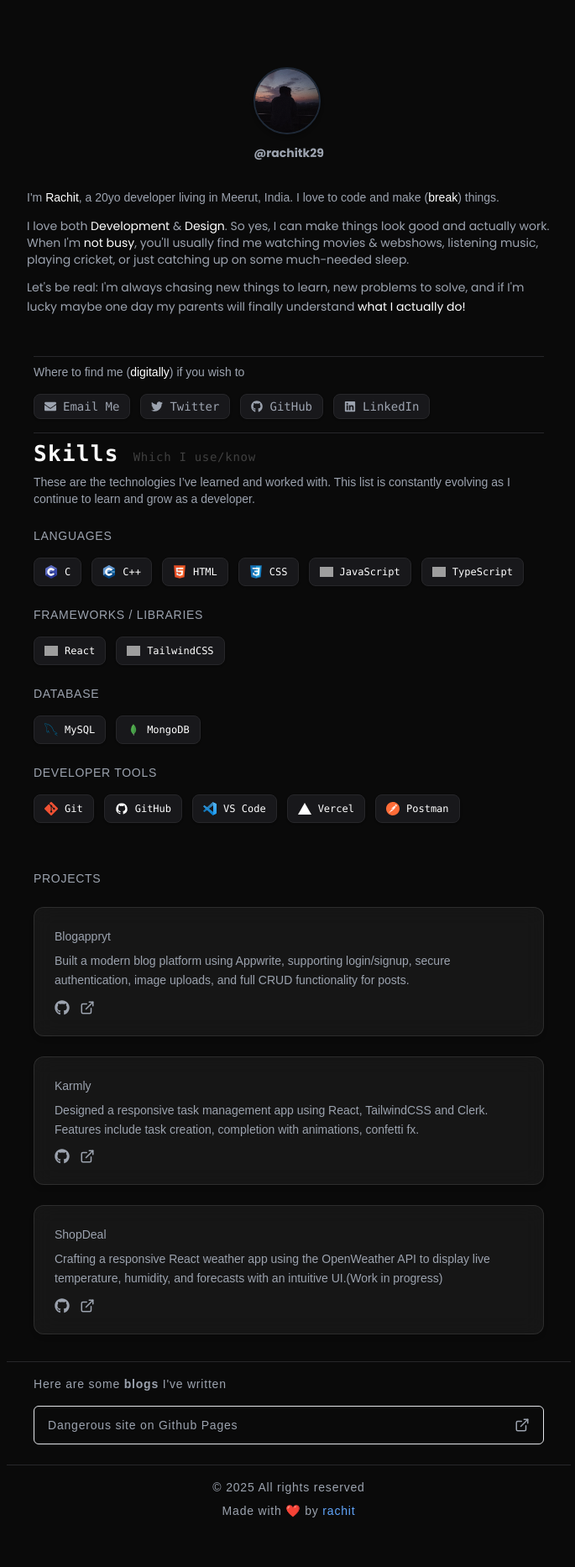
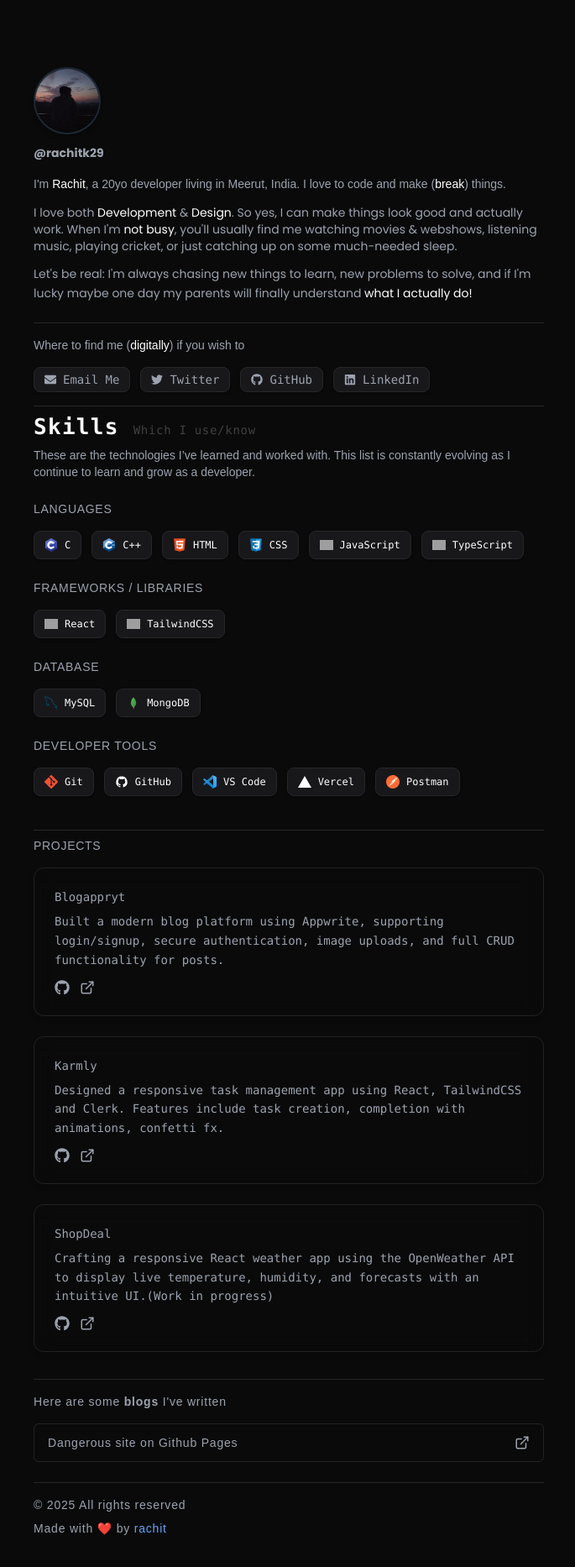
Before and after one commit to rachitk29/portfolio, a React (Vite) app: page / in a window 1280 px wide. Shown: the top 1866 px of the page at 84% size, without its empty margins (296-981 px from the left). Built offline with nearby package versions, Linux system fonts and the light colour scheme; grey boxes are pictures that could not be loaded.

Commit message:
update the ui and add some new components

```diff
--- a/src/components/Blogs.jsx
+++ b/src/components/Blogs.jsx
@@ -1,4 +1,5 @@
 import { FiExternalLink } from "react-icons/fi";
+import Container from "./Container";
 
 const blogs = [
   {
@@ -8,8 +9,8 @@ const blogs = [
 ];
 
 const BlogList = () => (
-  <div className="max-w-2xl mx-auto px-4 sm:px-8 pt-4 space-y-4
-  font-figtree border-t border-[#27272a] tracking-wider">
+  <Container>
+    <div className="pt-4 space-y-4 font-figtree border-t border-[#27272a] tracking-wider">
       <p className="text-gray-400 mb-2 text-sm">
         Here are some <b>blogs</b> I've written
       </p>
@@ -20,13 +21,14 @@ const BlogList = () => (
           href={blog.link}
           target="_blank"
           rel="noopener noreferrer"
-        className="flex justify-between items-center w-full border  text-smborder-white/10 rounded-md px-4 py-3 hover:border-white/30 transition-colors duration-200"
+          className="flex justify-between items-center w-full border border-white/10 rounded-md px-4 py-3 hover:border-white/30 transition-colors duration-200"
         >
           <span className="text-gray-400 text-sm">{blog.title}</span>
           <FiExternalLink className="text-gray-400" size={18} />
         </a>
       ))}
     </div>
+  </Container>
 );
 
 export default BlogList;
--- /dev/null
+++ b/src/components/Container.jsx
@@ -0,0 +1,10 @@
+// src/components/Container.jsx
+const Container = ({ children }) => {
+  return (
+    <div className="max-w-2xl mx-auto px-4 sm:px-8 w-full">
+      {children}
+    </div>
+  );
+};
+
+export default Container;
--- a/src/components/Footer.jsx
+++ b/src/components/Footer.jsx
@@ -1,15 +1,18 @@
-import React from 'react';
+import React from "react";
+import Container from "./Container";
 
 function Footer() {
   return (
     <footer className="py-6 mb-8">
-      <div className="max-w-2xl mx-auto text-gray-400 text-center font-figtree border-t border-[#27272a] tracking-wider pt-4">
+      <Container>
+        <div className="text-gray-400 font-figtree border-t border-[#27272a] tracking-wider pt-4 flex flex-col items-start">
           <p className="text-sm">&copy; {new Date().getFullYear()} All rights reserved</p>
           <p className="text-sm pt-2">
             Made with <span className="text-red-500">❤️</span> by{" "}
             <span className="text-blue-400 font-medium">rachit</span>
           </p>
         </div>
+      </Container>
     </footer>
   );
 }
--- a/src/components/Hero.jsx
+++ b/src/components/Hero.jsx
@@ -1,14 +1,16 @@
 // src/components/Hero.jsx
 import profileImg from "../assets/profile.jpg";
+import Container from "./Container";
 
 const Hero = () => {
   return (
     <section
       id="home"
-      className="min-h-auto mb-2 flex flex-col justify-start items-center pt-20 text-gray-400 font-sans bg-transparent"
+      className="mb-2 flex flex-col justify-start items-start pt-20 text-gray-400 font-sans bg-transparent"
     >
-      <div className="items-start flex flex-col text-center mb-6">
-        {/* Clickable Profile Image */}
+      <Container>
+        {/* Profile Image & Username */}
+        <div className="flex flex-col items-start text-left mb-2">
           <a
             href="https://github.com/rachitk29"
             target="_blank"
@@ -22,7 +24,6 @@ const Hero = () => {
             />
           </a>
 
-        {/* Clickable Username */}
           <a
             href="https://twitter.com/rachitk29"
             target="_blank"
@@ -33,7 +34,8 @@ const Hero = () => {
           </a>
         </div>
 
-      <div className="flex flex-col items-start max-w-2xl px-6 text-left">
+        {/* Text Content */}
+        <div className="flex flex-col items-start text-left">
           <p className="font-figtree text-sm leading-relaxed text-gray-400 mt-2 mb-3">
             I'm <span className="text-white">Rachit</span>, a 20yo developer living in Meerut, India.
             I love to code and make (<span className="text-white">break</span>) things.
@@ -45,12 +47,13 @@ const Hero = () => {
             When I'm <span className="text-white">not busy</span>, you'll usually find me watching movies & webshows, listening music, playing cricket, or just catching up on some much-needed sleep.
           </p>
 
-        <p className="text-sm leading-relaxed text-gray-400 mb-6">
+          <p className="text-sm leading-relaxed text-gray-400 mb-2">
             Let's be real: I'm always chasing new things to learn, new problems to solve,
             and if I'm lucky maybe one day my parents will finally understand
             <span className="text-white"> what I actually do!</span>
           </p>
         </div>
+      </Container>
     </section>
   );
 };
--- a/src/components/Projects.jsx
+++ b/src/components/Projects.jsx
@@ -1,5 +1,7 @@
+// src/components/Projects.jsx
 import { FaGithub } from "react-icons/fa";
 import { FiExternalLink } from "react-icons/fi";
+import Container from "./Container";
 
 const projects = [
   {
@@ -32,16 +34,18 @@ const projects = [
 ];
 
 const Projects = () => (
-  <div className="max-w-2xl mx-auto px-4 sm:px-8 pt-4 font-figtree space-y-6 mb-8">
-    {/* Top border with heading, same as Social component */}
-    <p className="text-sm font-figtree font-medium text-gray-400 mb-4 uppercase tracking-wider">
+  <Container>
+    {/* Top border with heading */}
+    <p className="text-sm font-figtree font-medium text-gray-400 mb-4 uppercase tracking-wider border-t border-[#27272a] pt-2">
       Projects
     </p>
 
+    {/* Project cards */}
+    <div className="space-y-6 mb-8">
       {projects.map((p, i) => (
         <div
           key={i}
-        className="relative rounded-xl overflow-hidden border border-white/10 bg-white/5 backdrop-blur-md shadow-md transition-all duration-300 flex flex-col justify-between p-6 w-full"
+          className="relative rounded-xl overflow-hidden border border-white/10 bg-0a0a0a backdrop-blur-md shadow-md transition-all duration-300 flex flex-col justify-between p-6 w-full hover:border-white"
         >
           {/* Card Content */}
           <div className="space-y-2">
@@ -77,6 +81,7 @@ const Projects = () => (
         </div>
       ))}
     </div>
+  </Container>
 );
 
 export default Projects;
--- a/src/components/Social.jsx
+++ b/src/components/Social.jsx
@@ -1,4 +1,5 @@
 import React from "react";
+import Container from "./Container";
 import { FaEnvelope, FaTwitter, FaGithub, FaLinkedin } from "react-icons/fa";
 
 function Social() {
@@ -26,9 +27,10 @@ function Social() {
   ];
 
   return (
-    <div className="max-w-2xl mx-auto px-4 sm:px-8 pt-4 text-left">
+    <Container>
+<div className="pt-2 text-left">
       {/* Top border with text */}
-      <p className="font-figtree text-sm text-gray-400 mb-4 border-t border-[#27272a] pt-2">
+      <p className="font-figtree text-sm text-gray-400 mb-4 border-t border-[#27272a] pt-4">
         Where to find me (<span className="text-white">digitally</span>) if you wish to
       </p>
 
@@ -48,6 +50,8 @@ function Social() {
         ))}
       </div>
     </div>
+    </Container>
+
   );
 }
 
```
Lines whose indentation alone changed are shown as unchanged.
